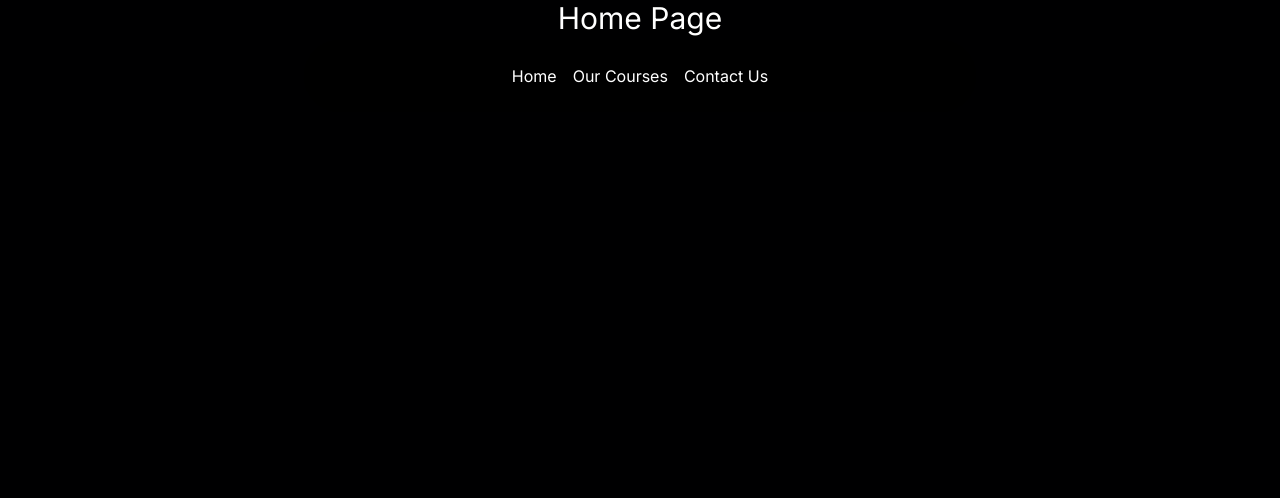
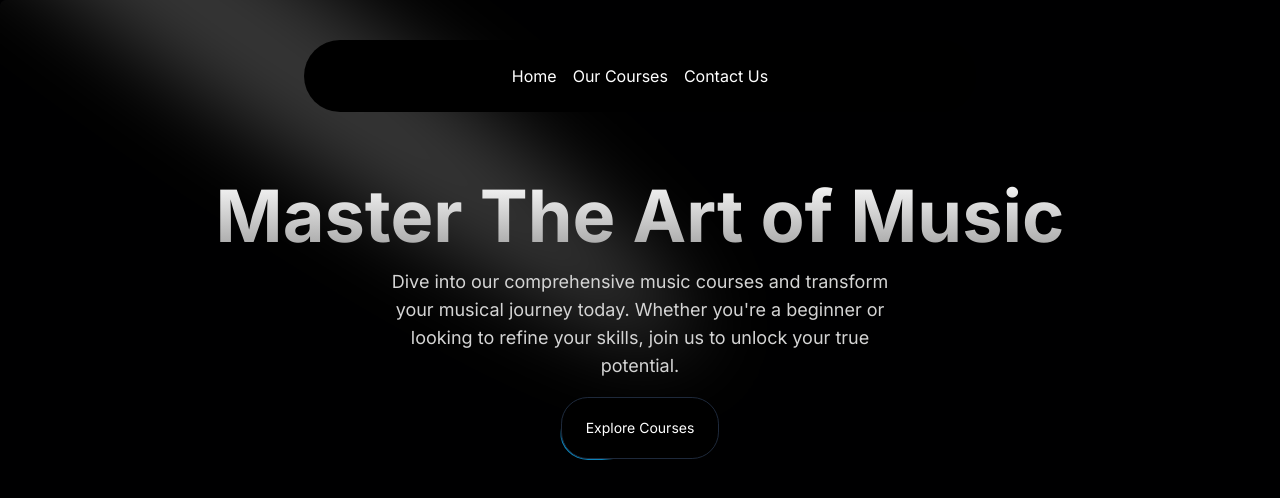
Before and after one commit to Tushar-Project-Space/music-courses-nextjs-, a Next.js app: page / in a window 1280 px wide. Shown: the top 498 px of the page. Built offline with nearby package versions, Linux system fonts and the light colour scheme.

Commit message:
hero section complete

```diff
--- a/src/app/page.tsx
+++ b/src/app/page.tsx
@@ -1,9 +1,11 @@
+import HeroSection from "@/components/HeroSection";
 
 
 export default function Home() {
   return (
     <main className="min-h-screen bg-black/[0.96] antialiased bg-grid-white/[0.02]">
-      <h1 className="text-3xl text-center">Home Page</h1>
+
+      <HeroSection />
     </main>
   );
 }
--- /dev/null
+++ b/src/components/HeroSection.tsx
@@ -0,0 +1,39 @@
+import React from 'react'
+import Link from 'next/link'
+import { Spotlight } from './ui/Spotlight'
+import { Button } from "./ui/moving-border";
+
+function HeroSection() {
+  return (
+    <div className='h-auto md:h-[40rem] w-full rounded-md flex flex-col items-center justify-center relative overflow-hidden mx-auto py-10 md:py-0'>
+        <Spotlight
+        className="-top-40 left-0 md:left-60 md:-top-20"
+        fill="white"
+      />
+
+      <div className='p-4 relative w-full z-10 text-center'>
+        <h1 className='mt-20 md:mt-0 text-4xl md:text-7xl font-bold bg-clip-text text-transparent bg-gradient-to-b from-neutral-50 to-neutral-400'>
+            Master The Art of Music
+        </h1>
+
+        <p className='mt-4 font-normal text-base md:text-lg text-neutral-300 max-w-lg mx-auto'>
+        Dive into our comprehensive music courses and transform your musical journey today. Whether you're a beginner or looking to refine your skills, join us to unlock your true potential.
+        </p>
+
+        <div className='mt-4'>
+        <Link href={'/courses'}>
+            <Button
+            borderRadius='1.75rem'
+            className='bg-white dark:bg-black text-black dark:text-white border-neutral-200 dark:border-slate-800'
+            >
+                Explore Courses
+            </Button>
+        </Link>
+        </div>
+
+      </div>
+    </div>
+  )
+}
+
+export default HeroSection
--- /dev/null
+++ b/src/components/ui/Spotlight.tsx
@@ -0,0 +1,56 @@
+import React from "react";
+import { cn } from "@/utils/cn";
+
+type SpotlightProps = {
+  className?: string;
+  fill?: string;
+};
+
+export const Spotlight = ({ className, fill }: SpotlightProps) => {
+  return (
+    <svg
+      className={cn(
+        "animate-spotlight pointer-events-none absolute z-[1]  h-[169%] w-[138%] lg:w-[84%] opacity-0",
+        className
+      )}
+      xmlns="http://www.w3.org/2000/svg"
+      viewBox="0 0 3787 2842"
+      fill="none"
+    >
+      <g filter="url(#filter)">
+        <ellipse
+          cx="1924.71"
+          cy="273.501"
+          rx="1924.71"
+          ry="273.501"
+          transform="matrix(-0.822377 -0.568943 -0.568943 0.822377 3631.88 2291.09)"
+          fill={fill || "white"}
+          fillOpacity="0.21"
+        ></ellipse>
+      </g>
+      <defs>
+        <filter
+          id="filter"
+          x="0.860352"
+          y="0.838989"
+          width="3785.16"
+          height="2840.26"
+          filterUnits="userSpaceOnUse"
+          colorInterpolationFilters="sRGB"
+        >
+          <feFlood floodOpacity="0" result="BackgroundImageFix"></feFlood>
+          <feBlend
+            mode="normal"
+            in="SourceGraphic"
+            in2="BackgroundImageFix"
+            result="shape"
+          ></feBlend>
+          <feGaussianBlur
+            stdDeviation="151"
+            result="effect1_foregroundBlur_1065_8"
+          ></feGaussianBlur>
+        </filter>
+      </defs>
+    </svg>
+  );
+};
--- /dev/null
+++ b/src/components/ui/moving-border.tsx
@@ -0,0 +1,139 @@
+"use client";
+import React from "react";
+import {
+  motion,
+  useAnimationFrame,
+  useMotionTemplate,
+  useMotionValue,
+  useTransform,
+} from "framer-motion";
+import { useRef } from "react";
+import { cn } from "@/utils/cn";
+
+export function Button({
+  borderRadius = "1.75rem",
+  children,
+  as: Component = "button",
+  containerClassName,
+  borderClassName,
+  duration,
+  className,
+  ...otherProps
+}: {
+  borderRadius?: string;
+  children: React.ReactNode;
+  as?: any;
+  containerClassName?: string;
+  borderClassName?: string;
+  duration?: number;
+  className?: string;
+  [key: string]: any;
+}) {
+  return (
+    <Component
+      className={cn(
+        "bg-transparent relative text-xl  h-16 w-40 p-[1px] overflow-hidden ",
+        containerClassName
+      )}
+      style={{
+        borderRadius: borderRadius,
+      }}
+      {...otherProps}
+    >
+      <div
+        className="absolute inset-0"
+        style={{ borderRadius: `calc(${borderRadius} * 0.96)` }}
+      >
+        <MovingBorder duration={duration} rx="30%" ry="30%">
+          <div
+            className={cn(
+              "h-20 w-20 opacity-[0.8] bg-[radial-gradient(var(--sky-500)_40%,transparent_60%)]",
+              borderClassName
+            )}
+          />
+        </MovingBorder>
+      </div>
+
+      <div
+        className={cn(
+          "relative bg-slate-900/[0.8] border border-slate-800 backdrop-blur-xl text-white flex items-center justify-center w-full h-full text-sm antialiased",
+          className
+        )}
+        style={{
+          borderRadius: `calc(${borderRadius} * 0.96)`,
+        }}
+      >
+        {children}
+      </div>
+    </Component>
+  );
+}
+
+export const MovingBorder = ({
+  children,
+  duration = 2000,
+  rx,
+  ry,
+  ...otherProps
+}: {
+  children: React.ReactNode;
+  duration?: number;
+  rx?: string;
+  ry?: string;
+  [key: string]: any;
+}) => {
+  const pathRef = useRef<any>();
+  const progress = useMotionValue<number>(0);
+
+  useAnimationFrame((time) => {
+    const length = pathRef.current?.getTotalLength();
+    if (length) {
+      const pxPerMillisecond = length / duration;
+      progress.set((time * pxPerMillisecond) % length);
+    }
+  });
+
+  const x = useTransform(
+    progress,
+    (val) => pathRef.current?.getPointAtLength(val).x
+  );
+  const y = useTransform(
+    progress,
+    (val) => pathRef.current?.getPointAtLength(val).y
+  );
+
+  const transform = useMotionTemplate`translateX(${x}px) translateY(${y}px) translateX(-50%) translateY(-50%)`;
+
+  return (
+    <>
+      <svg
+        xmlns="http://www.w3.org/2000/svg"
+        preserveAspectRatio="none"
+        className="absolute h-full w-full"
+        width="100%"
+        height="100%"
+        {...otherProps}
+      >
+        <rect
+          fill="none"
+          width="100%"
+          height="100%"
+          rx={rx}
+          ry={ry}
+          ref={pathRef}
+        />
+      </svg>
+      <motion.div
+        style={{
+          position: "absolute",
+          top: 0,
+          left: 0,
+          display: "inline-block",
+          transform,
+        }}
+      >
+        {children}
+      </motion.div>
+    </>
+  );
+};
--- a/tailwind.config.ts
+++ b/tailwind.config.ts
@@ -1,4 +1,20 @@
 import type { Config } from "tailwindcss";
+
+const colors = require("tailwindcss/colors");
+const {
+  default: flattenColorPalette,} = require("tailwindcss/lib/util/flattenColorPalette");
+
+  // Plugin to add each Tailwind color as a global CSS variable
+function addVariablesForColors({ addBase, theme }: any) {
+  const allColors = flattenColorPalette(theme('colors'));
+  const newVars = Object.fromEntries(
+    Object.entries(allColors).map(([key, value]) => [`--${key}`, value])
+  );
+
+  addBase({
+    ':root': newVars,
+  });
+}
 
 const config: Config = {
   content: [
@@ -9,13 +25,26 @@
   darkMode : 'class',
   theme: {
     extend: {
+      animation : {spotlight: "spotlight 2s ease .75s 1 forwards"},
       backgroundImage: {
         "gradient-radial": "radial-gradient(var(--tw-gradient-stops))",
         "gradient-conic":
           "conic-gradient(from 180deg at 50% 50%, var(--tw-gradient-stops))",
       },
+      keyframes: {
+        spotlight: {
+          "0%": {
+            opacity: '0',
+            transform: "translate(-72%, -62%) scale(0.5)",
+          },
+          "100%": {
+            opacity: '1',
+            transform: "translate(-50%,-40%) scale(1)",
+          },
+        },
+      },
     },
   },
-  plugins: [],
+  plugins: [addVariablesForColors,],
 };
 export default config;
```
